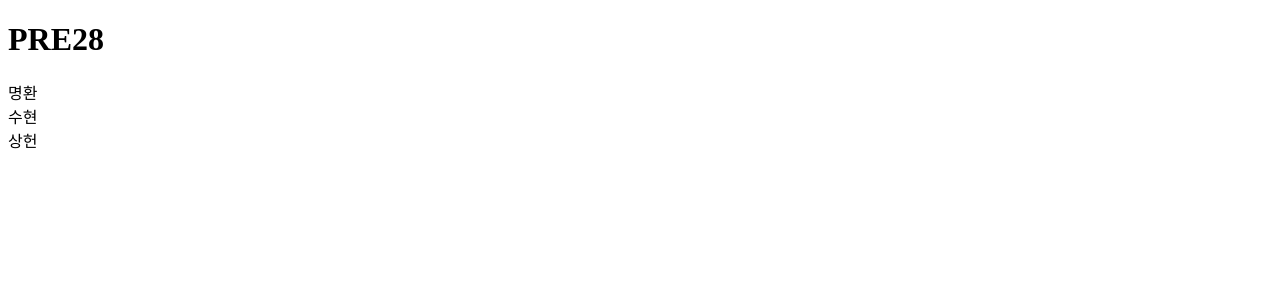
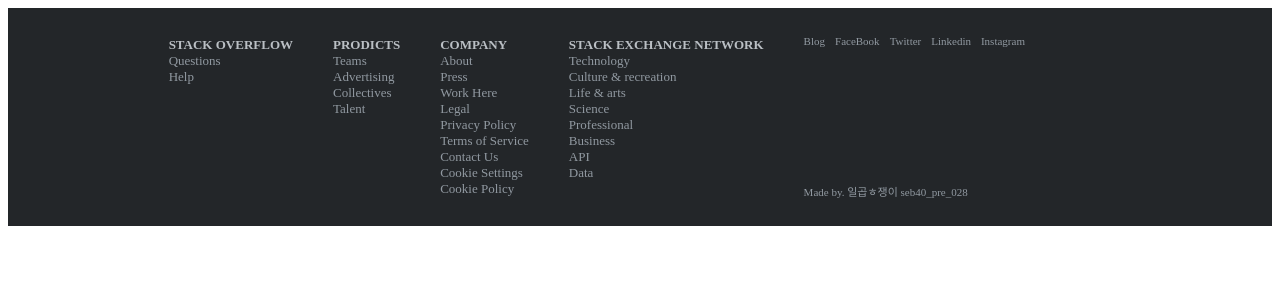
Before and after one commit to codestates-seb/seb40_pre_028, a React (Create React App) app in the folder client/: page / in a window 1280 px wide. Shown: the top 300 px of the page. Built offline with nearby package versions, Linux system fonts and the light colour scheme.

Commit message:
#19 feat:Footer UI 구현

```diff
--- a/client/src/App.js
+++ b/client/src/App.js
@@ -1,10 +1,9 @@
+import { Footer } from "./components/Footer";
+
 function App() {
   return (
     <div>
-      <h1>PRE28</h1>
-      <div>명환</div>
-      <div>수현</div>
-      <div>상헌</div>
+      <Footer />
     </div>
   );
 }
--- /dev/null
+++ b/client/src/components/Footer.js
@@ -0,0 +1,113 @@
+import styled from "styled-components";
+
+const FooterLayout = styled.div`
+  width: 100%;
+  background-color: #232629;
+`;
+
+const FooterTextBox = styled.div`
+  top: 0;
+  bottom: 0;
+  width: 90%;
+  padding: 1rem;
+  box-sizing: border-box;
+  display: flex;
+  justify-content: center;
+`;
+
+const Column = styled.div`
+  font-size: 13px;
+  .title {
+    color: #babfc4;
+    font-weight: bold;
+  }
+  ul {
+    color: #9199a1;
+    list-style: none;
+  }
+`;
+
+const Social = styled.div`
+  display: flex;
+  flex-direction: column;
+  justify-content: space-between;
+  color: #9199a1;
+  font-size: 11px;
+  ul {
+    list-style: none;
+    display: flex;
+    column-gap: 10px;
+  }
+  p {
+    margin-left: 40px;
+  }
+`;
+
+function Footer() {
+  return (
+    <FooterLayout>
+      <FooterTextBox>
+        <Column>
+          <ul>
+            <div className="title">STACK OVERFLOW</div>
+            <li>Questions</li>
+            <li>Help</li>
+          </ul>
+        </Column>
+        <Column>
+          <ul>
+            <div className="title">PRODICTS</div>
+            <li>Teams</li>
+            <li>Advertising</li>
+            <li>Collectives</li>
+            <li>Talent</li>
+          </ul>
+        </Column>
+        <Column>
+          <ul>
+            <div className="title">COMPANY</div>
+            <li>About</li>
+            <li>Press</li>
+            <li>Work Here</li>
+            <li>Legal</li>
+            <li>Privacy Policy</li>
+            <li>Terms of Service</li>
+            <li>Contact Us</li>
+            <li>Cookie Settings</li>
+            <li>Cookie Policy</li>
+          </ul>
+        </Column>
+        <Column>
+          <ul>
+            <div className="title">STACK EXCHANGE NETWORK</div>
+            <li>Technology</li>
+            <li>Culture & recreation</li>
+            <li>Life & arts</li>
+            <li>Science</li>
+            <li>Professional</li>
+            <li>Business</li>
+            <li>API</li>
+            <li> </li>
+            <li>Data</li>
+          </ul>
+        </Column>
+        <Social>
+          <ul>
+            <li>Blog</li>
+            <li>FaceBook</li>
+            <li>Twitter</li>
+            <li>Linkedin</li>
+            <li>Instagram</li>
+          </ul>
+          <div className="pre028">
+            <p>Made by. 일곱ㅎ쟁이 seb40_pre_028</p>
+          </div>
+        </Social>
+      </FooterTextBox>
+    </FooterLayout>
+  );
+}
+
+export default Footer;
+
+export { Footer };
```
